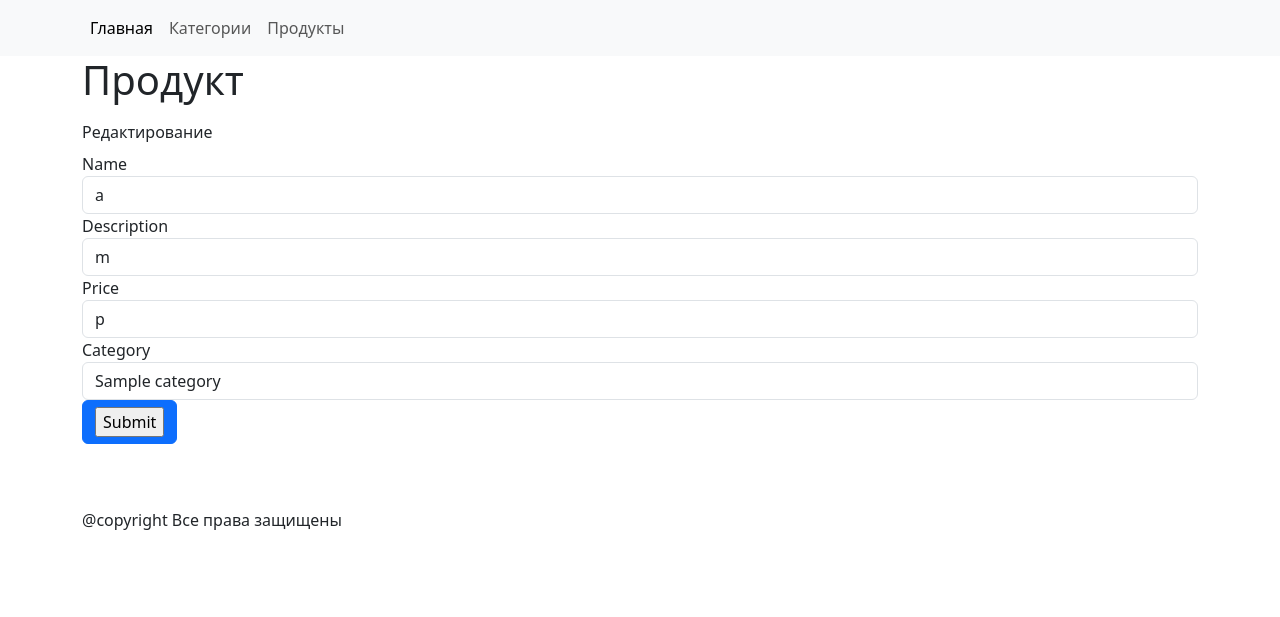
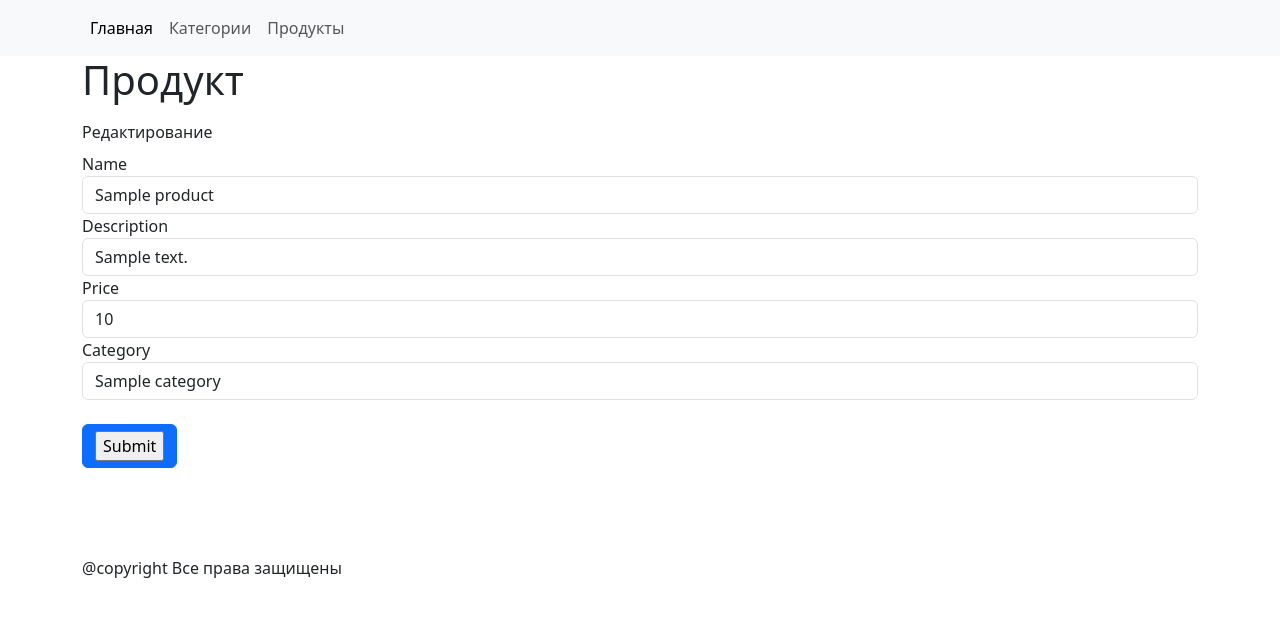
Before and after one commit to aigletter/online-shop, a PHP site: template view/products-edit.php in a window 1280 px wide. Shown: the top 617 px of the page. Run offline with PHP 8.4, Linux system fonts and the light colour scheme; the template is opened without the code that fills it: most values are stand-ins (such as "Sample title", 1, 10 or a date in 2020).

Commit message:
finished work

```diff
--- a/controller/category-controller.php
+++ b/controller/category-controller.php
@@ -7,8 +7,8 @@ function view(array $params): void
     $category_id = $params['id'];
 
 // Отримуємо дані про категорію та продукти, що належать до неї
-    $category = get_category_by_id($category_id);
-    $products = get_products_by_category_id($category_id);
+    $category = getCategoryById($category_id);
+    $products = getProductsByCategoryId($category_id);
 
     include __DIR__ . '/../view/category-index.php';
 }
--- a/model/category-model.php
+++ b/model/category-model.php
@@ -1,7 +1,7 @@
 <?php
 require_once __DIR__ . '/db.php';
 // Функція для отримання категорії за її id
-function get_category_by_id($category_id)
+function getCategoryById($category_id)
 {
     $connection = getConnection();
 
@@ -12,11 +12,11 @@ function get_category_by_id($category_id)
 
 
 // Функція для отримання продуктів за id категорії
-function get_products_by_category_id($category_id)
+function getProductsByCategoryId($category_id)
 {
     $connection = getConnection();
 
-    $query = "SELECT name FROM products WHERE category_id=$category_id";
+    $query = "SELECT * FROM products WHERE category_id=$category_id";
     $result = mysqli_query($connection, $query);
 
     return mysqli_fetch_all($result, MYSQLI_ASSOC);
--- a/view/category-index.php
+++ b/view/category-index.php
@@ -10,7 +10,7 @@
             <ul>
               <?php foreach ($products as $product): ?>
                 <li>
-                   <p><a href="/products/view/id/" style="color: black " ><?php echo $product['name'] ?></a></p>
+                   <p><a href="/products/details/id/<?php echo $product['id'] ?>" style="color: black " ><?php echo $product['name'] ?></a></p>
                 </li>
               <?php endforeach;?>
             </ul>
--- a/view/products-edit.php
+++ b/view/products-edit.php
@@ -34,10 +34,10 @@ const DEFAULT_IMAGE = 'images/default-image.jpg';
         </div>
         <div class="row">
             <div class="container">
-                <form action="/products/edit/<?php echo $product[0];?>" method="POST" enctype="multipart/form-data">
+                <form action="/products/edit/<?php echo $product['id'];?>" method="POST" enctype="multipart/form-data">
                     <div class="form-group">
                         <div>
-                            <input type="hidden" id="id" name="id" value="<?php echo $product[0] ?>" >
+                            <input type="hidden" id="id" name="id" value="<?php echo $product['id'] ?>" >
                         </div>
                     </div>
                     <div class="form-group">
@@ -45,7 +45,8 @@ const DEFAULT_IMAGE = 'images/default-image.jpg';
                             <label for="name">Name</label>
                         </div>
                         <div>
-                            <input class="form-control" type="text" id="name" name="name" placeholder="Your name.." value="<?php echo $product[1] ?>" required>
+                            <input class="form-control" type="text" id="name" name="name" placeholder="Your name.."
+                                   value="<?php echo $product['name'] ?>" required>
                         </div>
                     </div>
                     <div class="form-group">
@@ -53,7 +54,8 @@ const DEFAULT_IMAGE = 'images/default-image.jpg';
                             <label for="description">Description</label>
                         </div>
                         <div>
-                            <input class="form-control" type="text" id="description" name="description" placeholder="Your description.." value="<?php echo $product[2] ?>" required>
+                            <input class="form-control" type="text" id="description" name="description"
+                                   placeholder="Your description.." value="<?php echo $product['description'] ?>" required>
                         </div>
                     </div>
                     <div class="form-group">
@@ -61,7 +63,8 @@ const DEFAULT_IMAGE = 'images/default-image.jpg';
                             <label for="description">Price</label>
                         </div>
                         <div>
-                            <input class="form-control" type="text" id="price" name="price" placeholder="Your price..." value="<?php echo $product[3] ?>" >
+                            <input class="form-control" type="text" id="price" name="price" placeholder="Your price..."
+                                   value="<?php echo $product['price'] ?>" >
                         </div>
                     </div>
                     <div class="form-group">
@@ -71,12 +74,14 @@ const DEFAULT_IMAGE = 'images/default-image.jpg';
                         <div>
                             <select id="category" name="category" class="form-control">
                                 <?php foreach ($categories as $category): ?>
-                                    <option value="<?php echo $category['id'] ?>" <?php echo ($category['id'] == $product[4]) ? 'selected' : '' ?> ><?php echo $category['name']; ?></option>
+                                    <option value="<?php echo $category['id'] ?>" <?php echo ($category['id'] == $product['category_id']) ? 'selected' : '' ?>>
+                                        <?php echo $category['name']; ?>
+                                    </option>
                                 <?php endforeach; ?>
                             </select>
                         </div>
                     </div>
-                    <div class="btn btn-primary">
+                    <div class="btn btn-primary my-4">
                         <input type="submit" name="submit" value="Submit">
                     </div>
                 </form>
```
Also changed, not shown: controller/categories-controller.php (added, +10 -0 lines), controller/products-controller.php (+2 -17 lines), view/categories-index.php (added, +30 -0 lines), view/product-details.php (+7 -3 lines), images/default-image.png (added), images/default.jpg (added), 1 other file.
